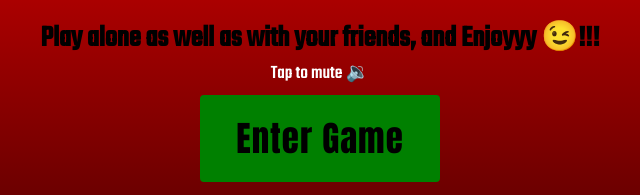
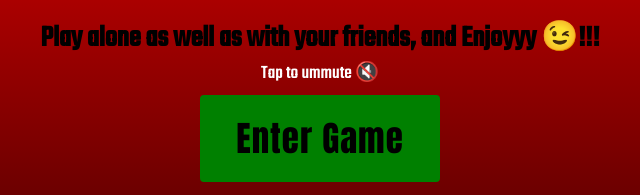
Before and after one commit to Shawaiz22/The-Dicee-Master-Game, a plain HTML site: page index.html in a window 1280 px wide. Shown: the part 266-461 px from the top of the page, 320-960 px from the left. Drawn offline with Linux system fonts and the light colour scheme; a web font is replaced by a local one.

Commit message:
Update index.html

```diff
--- a/index.html
+++ b/index.html
@@ -40,7 +40,7 @@
 
             <h1 class="welcome"> Welcome to the Dicee Master Game </h1>
             <h3 class="welcomePlay"> Play alone as well as with your friends, and Enjoyyy 😉!!!</h3>
-            <span class="muterBtn mute" style="color: white; text-align: center; align-self: center;">Tap to mute 🔉</span>
+            <span class="muterBtn muted" style="color: white; text-align: center; align-self: center;">Tap to ummute 🔇</span>
         </div>
 
 
```
